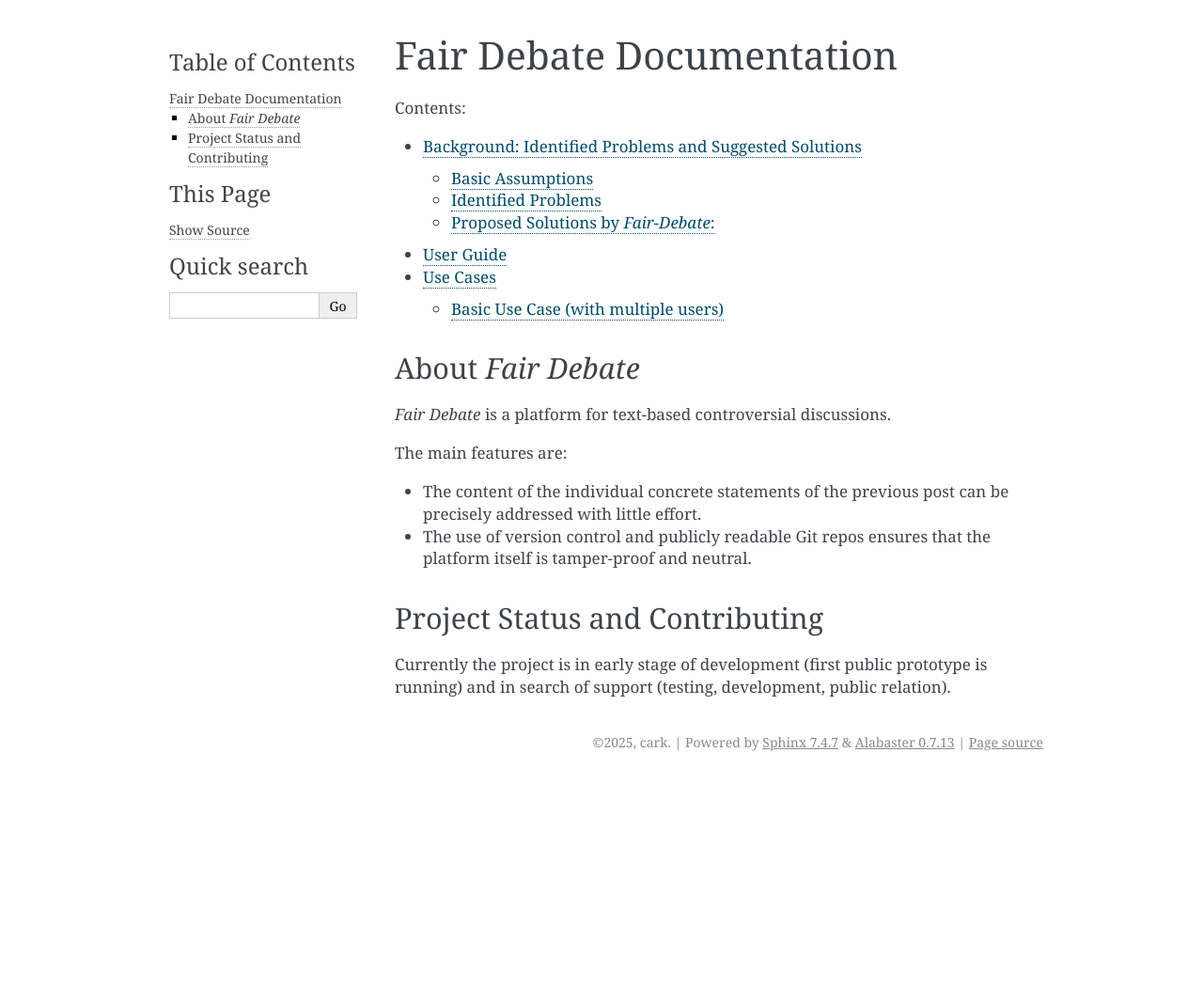
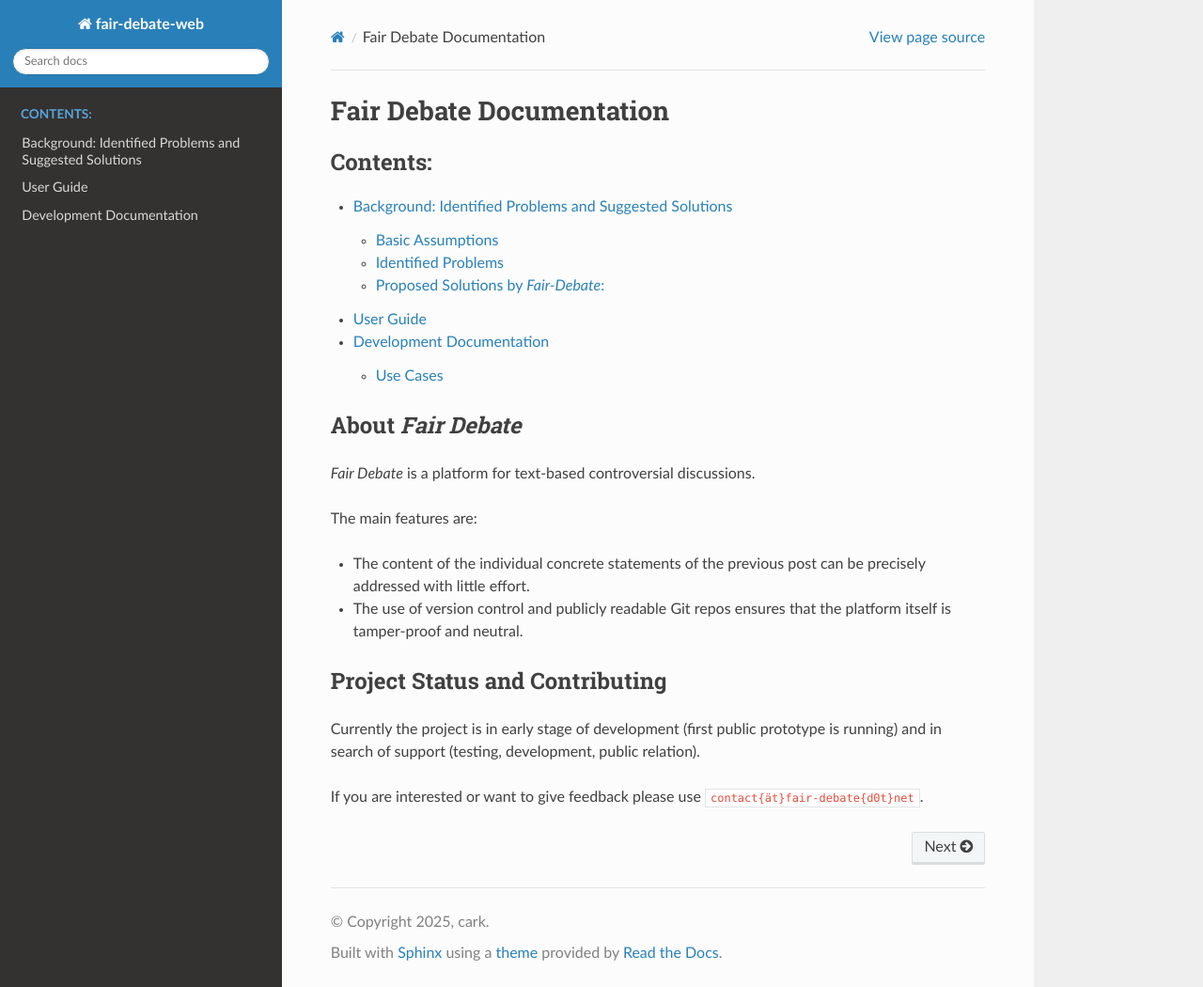
Before and after one commit to cknoll/fair-debate-web, a Sphinx documentation site: the page built from docs/source/index.md, in a window 1280 px wide and 1050 px high. Shown: the whole window at 94% size. Built offline with Sphinx 7.4.7 and the Read the Docs theme 3.1.0, drawn with Linux system fonts in a browser that asks for light colours.

Commit message:
doc: refactor content

````diff
--- a/docs/source/conf.py
+++ b/docs/source/conf.py
@@ -36,7 +36,35 @@
 # -- Options for HTML output -------------------------------------------------
 # https://www.sphinx-doc.org/en/master/usage/configuration.html#options-for-html-output
 
-html_theme = 'alabaster'
+# html_theme = 'alabaster'
+
+html_theme = "sphinx_rtd_theme"
+html_theme_options = {
+    "collapse_navigation": True,
+    "sticky_navigation": True,
+    "navigation_depth": 4,
+    "includehidden": True,
+    "titles_only": False,
+}
 
 # currently not used
 # html_static_path = ['_static']
+
+
+# markdown conversion extensions
+myst_enable_extensions = [
+    # "amsmath",
+    # "attrs_inline",
+    "colon_fence",
+    # "deflist",
+    # "dollarmath",
+    # "fieldlist",
+    # "html_admonition",
+    # "html_image",
+    # "linkify",
+    # "replacements",
+    # "smartquotes",
+    # "strikethrough",
+    # "substitution",
+    # "tasklist",
+]
--- a/docs/source/usecases.md
+++ b/docs/source/devdocs.md
@@ -1,19 +1,17 @@
-# Use Cases
+# Development Documentation
+
+## Use Cases
 
 This part of the documentation is targeted towards the development team. It documents the details of the usage mechanics.
 
 
-```{uml}
 
-:User: --> (Use)
-"Group of\nAdministrators " as Admin
-"Using the\napplication" as (Use)
-Admin --> (Administering\nthe Application)
-```
+### Basic Use Case (with multiple users)
 
 
-
-## Basic Use Case (with multiple users)
+:::{attention}
+This section is yet only a placeholder.
+:::
 
 ```{uml}
 
--- a/docs/source/index.md
+++ b/docs/source/index.md
@@ -23,3 +23,5 @@
 ## Project Status and Contributing
 
 Currently the project is in early stage of development (first public prototype is running) and in search of support (testing, development, public relation).
+
+If you are interested or want to give feedback please use `contact{ät}fair-debate{d0t}net`.
````
Also changed, not shown: other parts of docs/source/index.md (+1 -1 lines), docs/README.md.
